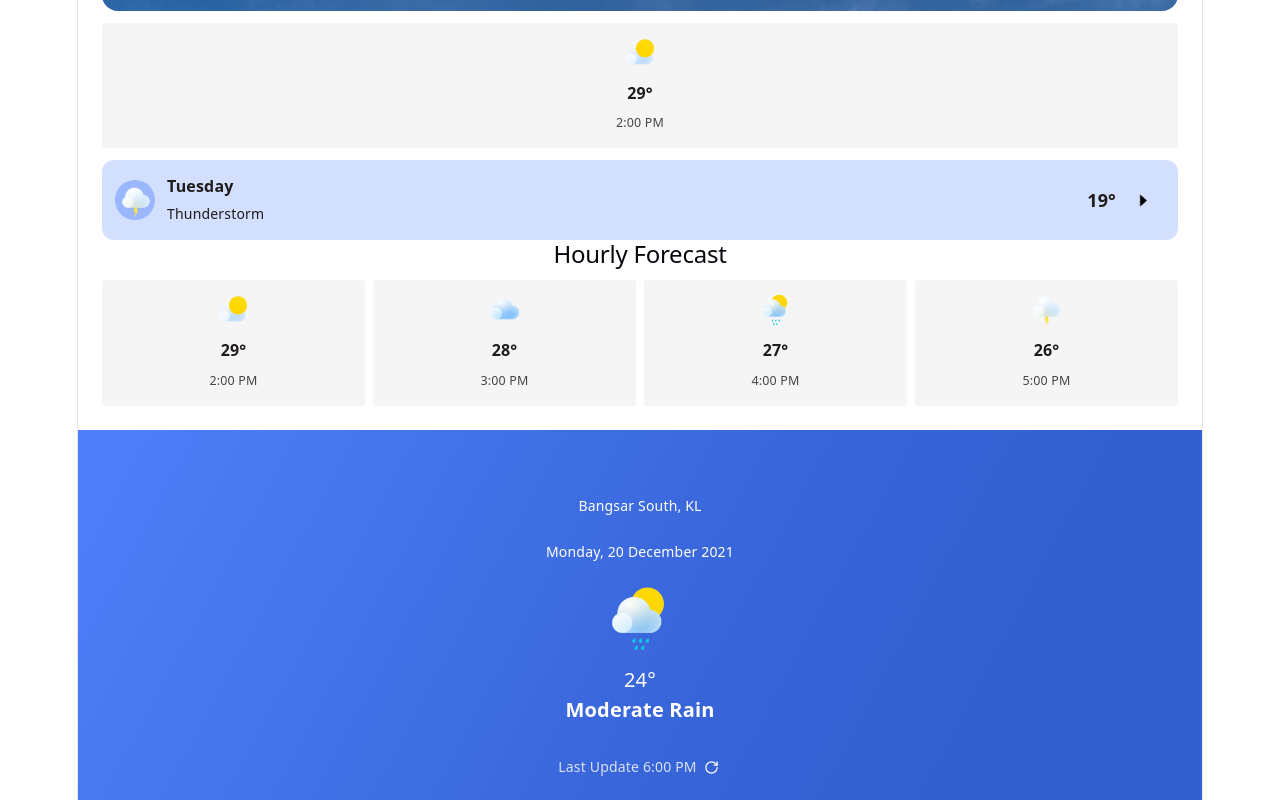
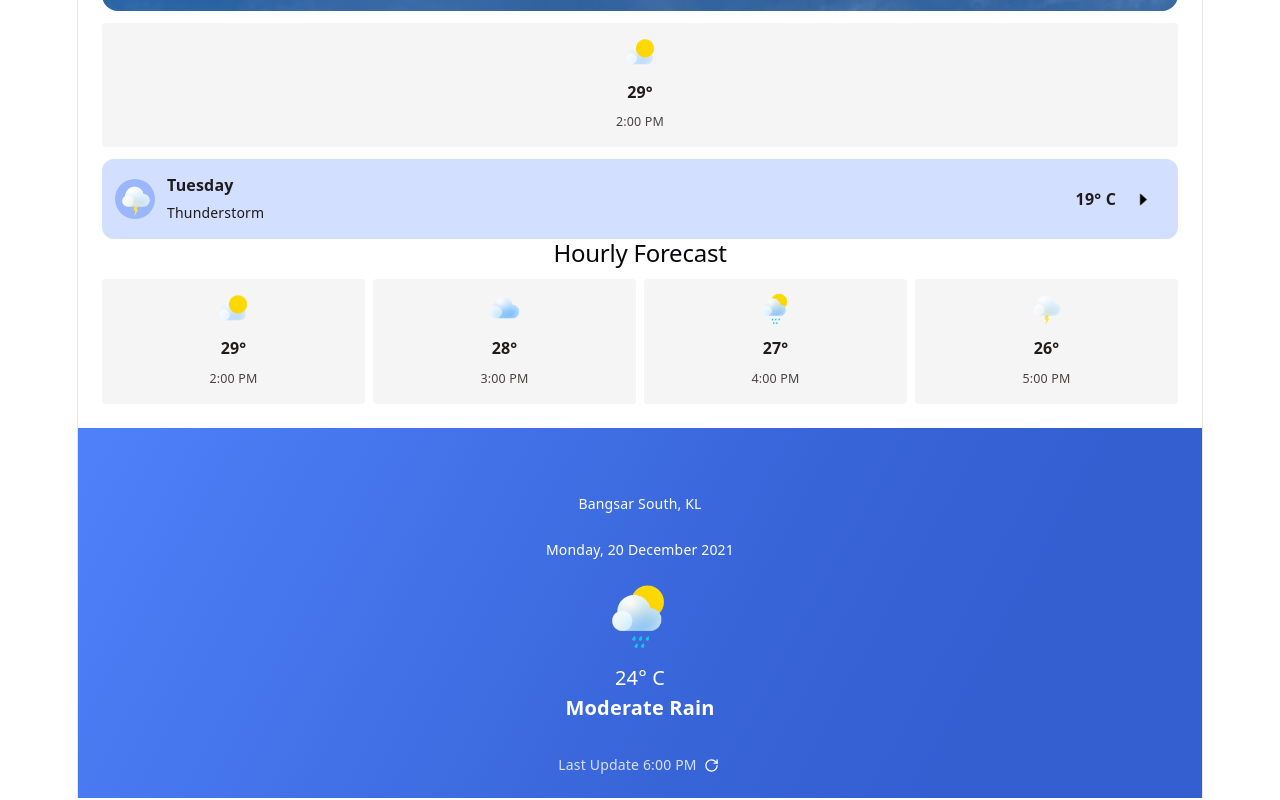
Before and after one commit to FatimahZahra30/weather-app, a Vue app: page / in a window 1280 px wide. Shown: the part 722-1522 px from the top of the page. Built offline with nearby package versions, Linux system fonts and the light colour scheme.

Commit message:
feat: added the celcius to some of the temperatures

```diff
--- a/src/components/molecules/HourlyForcastCard.vue
+++ b/src/components/molecules/HourlyForcastCard.vue
@@ -70,7 +70,7 @@ withDefaults(
 }
 
 .hourly-forecast-card__temperature {
-  margin-top: 4px;
+  margin-top: 3px;
   font-size: 16px;
   font-weight: 600;
   color: #201C1C;
--- a/src/components/molecules/WeeklyForcastItem.vue
+++ b/src/components/molecules/WeeklyForcastItem.vue
@@ -55,7 +55,7 @@ withDefaults(
     <!-- Temperature + caret -->
     <div class="weekly-forcast-right">
       <p class="weekly-forcast-temperature">
-        {{ temperature }}°
+        {{ temperature }}° C
       </p>
 
       <AppIconButton
@@ -133,7 +133,7 @@ withDefaults(
 
 .weekly-forcast-temperature {
   margin: 0;
-  font-size: 18px;
+  font-size: 16px;
   font-weight: 560;
   color: #201C1C;
 }
--- a/src/components/organisms/WeatherHero.vue
+++ b/src/components/organisms/WeatherHero.vue
@@ -53,7 +53,7 @@ withDefaults(
 
     <!-- Temperature -->
     <p class="weather-hero__temperature">
-      {{ temperature }}°
+      {{ temperature }}° C
     </p>
 
     <!-- Weather -->
```
